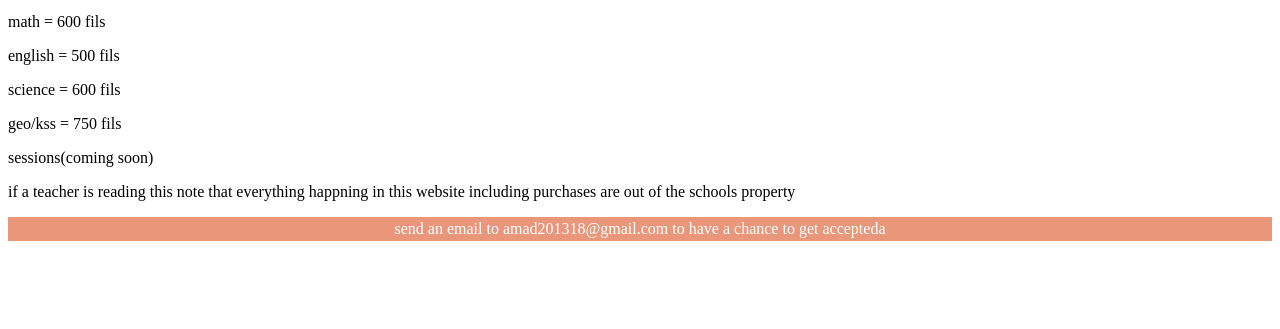
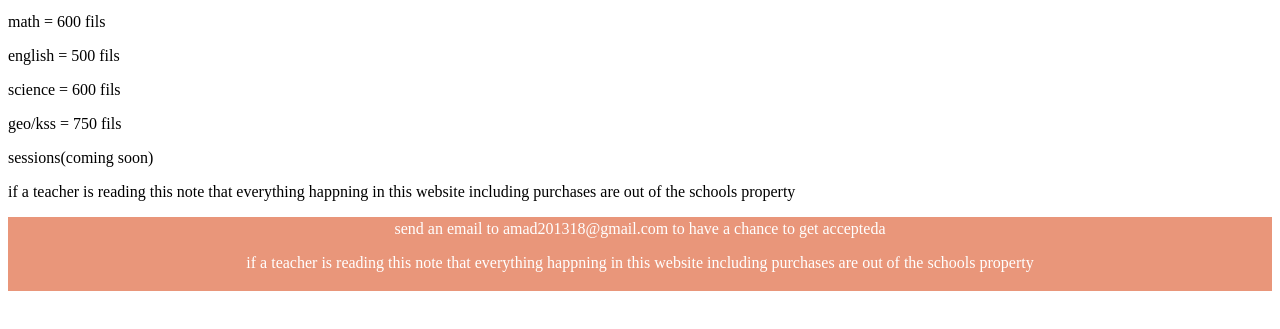
Before and after one commit to ahmedislam201318-create/peeshelper.github.io, a plain HTML site: page index.html in a window 1280 px wide. Shown: the part 101-430 px from the top of the page. Drawn offline with Linux system fonts and the light colour scheme.

Commit message:
Update index.html

```diff
--- a/index.html
+++ b/index.html
@@ -28,7 +28,7 @@
 <footer>
 <nav>
 <a herf="https://mail.google.com/mail/u/0/?tab=rm&ogbl#inbox?compose=new">send an email to amad201318@gmail.com to have a chance to get accepted</a>a
-
+ <p> if a teacher is reading this note that everything happning in this website including purchases are out of the schools property</p>
 </footer>
 </nav>
 </body>
```
